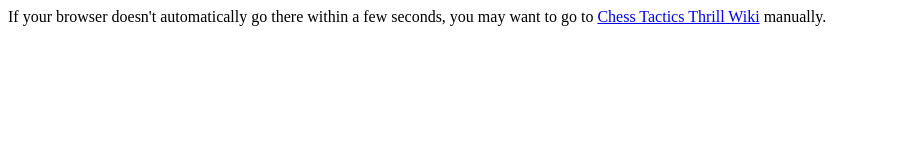
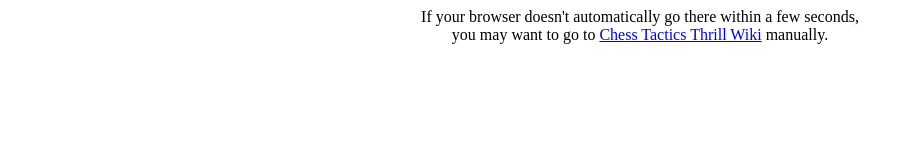
Before and after one commit to tacticsthrill/tacticsthrill.github.io, a plain HTML site: page index.html in a window 1280 px wide. Shown: the whole page, without its empty margins (0-913 px from the left). Drawn offline with Linux system fonts and the light colour scheme.

Commit message:
Update index.html

```diff
--- a/index.html
+++ b/index.html
@@ -4,10 +4,8 @@
     <meta http-equiv="refresh" content="2; URL=https://github.com/tacticsthrill/tacticsthrill/wiki">
     <meta name="keywords" content="automatic redirection">
   </head>
-  <body>
-    If your browser doesn't automatically go there within a few seconds,
-    you may want to go to
-    <a href="https://github.com/tacticsthrill/tacticsthrill/wiki">Chess Tactics Thrill Wiki</a>
-    manually.
+  <body style="text-align: center;">
+    If your browser doesn't automatically go there within a few seconds,<br>
+    you may want to go to <a href="https://github.com/tacticsthrill/tacticsthrill/wiki">Chess Tactics Thrill Wiki</a> manually.
   </body>
 </html>
```
